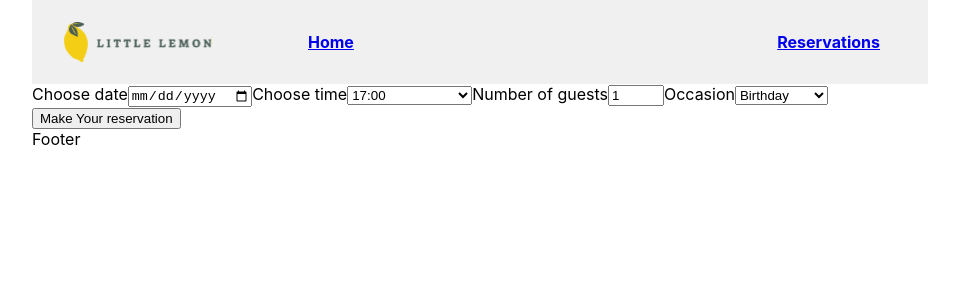
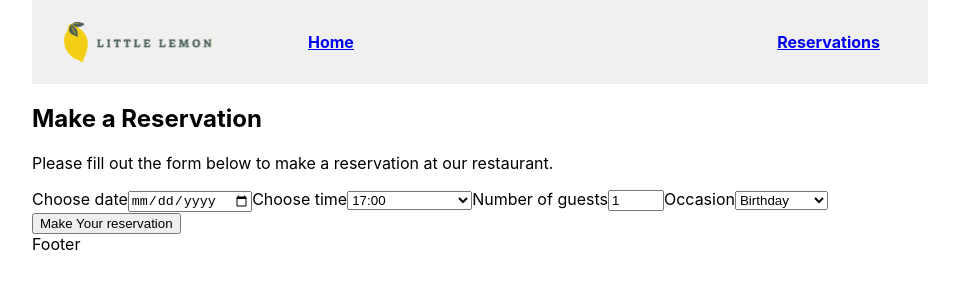
Before and after one commit to matsusht24/meta_capstone, a React (Create React App) app: page /booking in a window 1280 px wide. Shown: the top 300 px of the page, without its empty margins (160-1119 px from the left). Built offline with nearby package versions, Linux system fonts and the light colour scheme.

Commit message:
feat: add ARIA attributes to improve form accesibility

```diff
--- a/src/component/BookingForm.jsx
+++ b/src/component/BookingForm.jsx
@@ -39,11 +39,15 @@ function BookingForm({availableTimes, setAvailableTimes, submitForm}) {
   };
 
   return (
-    <form className="reservation-form" onSubmit={handleSubmit}>
+    <form className="reservation-form" onSubmit={handleSubmit} aria-labelledby="reservation-form-title"
+      aria-describedby="reservation-form-desc">
+      <h2 id="reservation-form-title">Make a Reservation</h2>
+      <p id="reservation-form-desc">Please fill out the form below to make a reservation
+        at our restaurant.</p>
       <label htmlFor="res-date">Choose date</label>
-      <input type="date" id="res-date" onChange={(e) => handleDateChange(e)} required min={new Date().toISOString().split("T")[0]} />
+      <input type="date" id="res-date" onChange={(e) => handleDateChange(e)} required min={new Date().toISOString().split("T")[0]} aria-required="true" aria-label="Reservation date"/>
       <label htmlFor="res-time">Choose time</label>
-      <select id="res-time" onChange={(e) => handleTimeChange(e)} required >
+      <select id="res-time" onChange={(e) => handleTimeChange(e)} required aria-required="true" aria-label="Reservation time">
         <option value="" disabled>-- Select a time --</option>
         {/* Map through available times and create an option for each */}
         {availableTimes.map((time, index) => (
@@ -59,18 +63,20 @@ function BookingForm({availableTimes, setAvailableTimes, submitForm}) {
         min="1"
         max="10"
         id="guests"
+        aria-required="true"
+        aria-label="Number of guests"
         onChange={(e) => handleGuestsChange(e)}
         required
         value={guests}
       />
       <label htmlFor="occasion">Occasion</label>
-      <select id="occasion" onChange={(e) => handleOccasionChange(e)} required defaultValue={"-- Select an occasion --"}>
+      <select id="occasion" onChange={(e) => handleOccasionChange(e)} required defaultValue={"-- Select an occasion --"} aria-required="true" aria-label="Reservation occasion">
         <option>Birthday</option>
         <option>Anniversary</option>
         <option>None</option>
       </select>
 
-      <input type="submit" value="Make Your reservation"/>
+      <input type="submit" value="Make Your reservation" aria-label="Submit reservation"/>
     </form>
   );
 }
```
